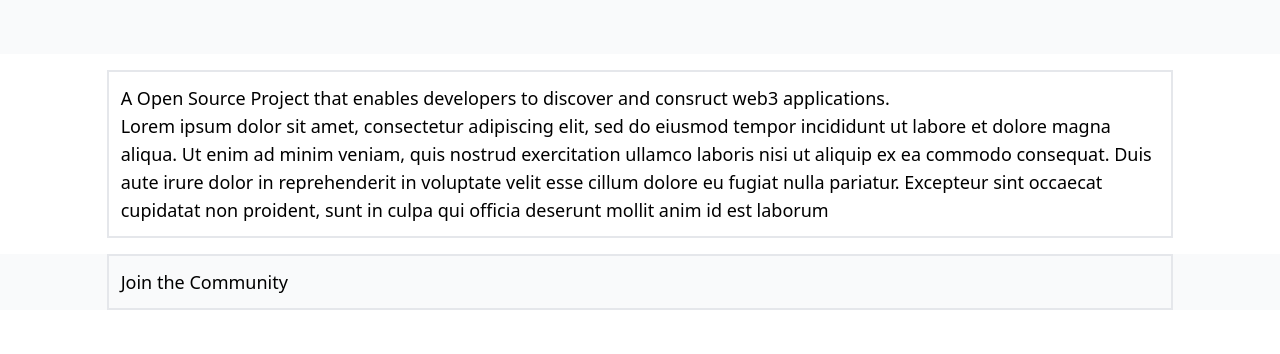
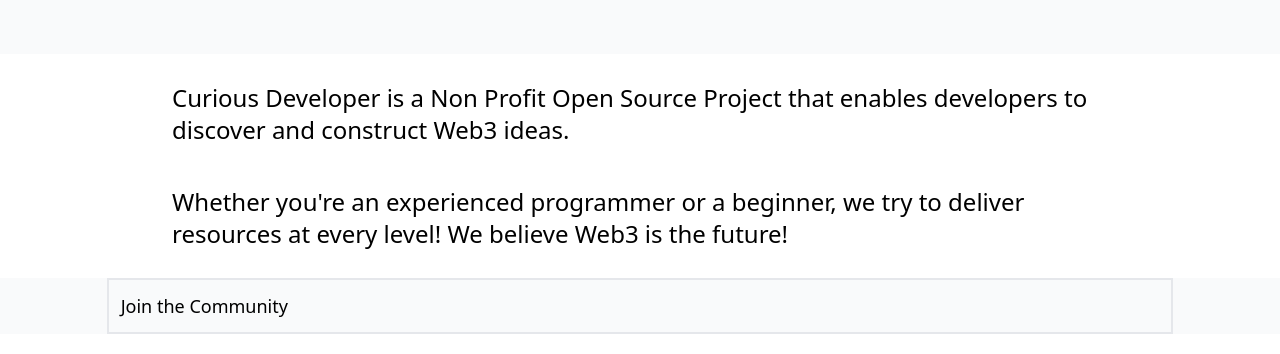
Before and after one commit to CuriousDeveloperr/Curious-Developer, a React (Create React App) app in the folder curious-dev/: page / in a window 1280 px wide. Shown: the part 455-809 px from the top of the page. Built offline with nearby package versions, Linux system fonts and the light colour scheme; what tw-elements would draw is missing.

Commit message:
Content Update

```diff
--- /dev/null
+++ b/curious-dev/src/view/Footer/Footer.jsx
@@ -0,0 +1,7 @@
+export default function Footer(){
+    return(
+        <div>
+            Footer Component
+        </div>
+    )
+}
--- a/curious-dev/src/view/LandingPage/LandingPage.jsx
+++ b/curious-dev/src/view/LandingPage/LandingPage.jsx
@@ -2,6 +2,7 @@
 import Header from '../LandingPage/Header/Header'
 import OpenSource from './SubViews/OpenSource';
 import Community from './SubViews/Community';
+import Footer from '../Footer/Footer';
 
 export default function LandingPage(){
     return(
@@ -11,6 +12,8 @@
             <OpenSource />
 
             <Community />
+
+            <Footer />
         </div>
     )
 }
--- a/curious-dev/src/view/LandingPage/SubViews/OpenSource.jsx
+++ b/curious-dev/src/view/LandingPage/SubViews/OpenSource.jsx
@@ -1,11 +1,10 @@
 export default function OpenSource() {
     return(
-        <div className="my-4 w-10/12 mx-auto border-2  p-3 text-lg">
-            <p>A Open Source Project that enables developers to discover and consruct web3 applications.</p>
+        <div className="my-4 w-9/12 mx-auto text-2xl p-3 text-left space-y-10">
+            <p>Curious Developer is a Non Profit Open Source Project that enables developers to discover and construct Web3 ideas.</p>
 
-            <p>
-            Lorem ipsum dolor sit amet, consectetur adipiscing elit, sed do eiusmod tempor incididunt ut labore et dolore magna aliqua. Ut enim ad minim veniam, quis nostrud exercitation ullamco laboris nisi ut aliquip ex ea commodo consequat. Duis aute irure dolor in reprehenderit in voluptate velit esse cillum dolore eu fugiat nulla pariatur. Excepteur sint occaecat cupidatat non proident, sunt in culpa qui officia deserunt mollit anim id est laborum
-            </p>
+            <p>Whether you're an experienced programmer or a beginner, we try to deliver resources at every level! We believe Web3 is the future!</p>
+
         </div>
     )
 }
```
